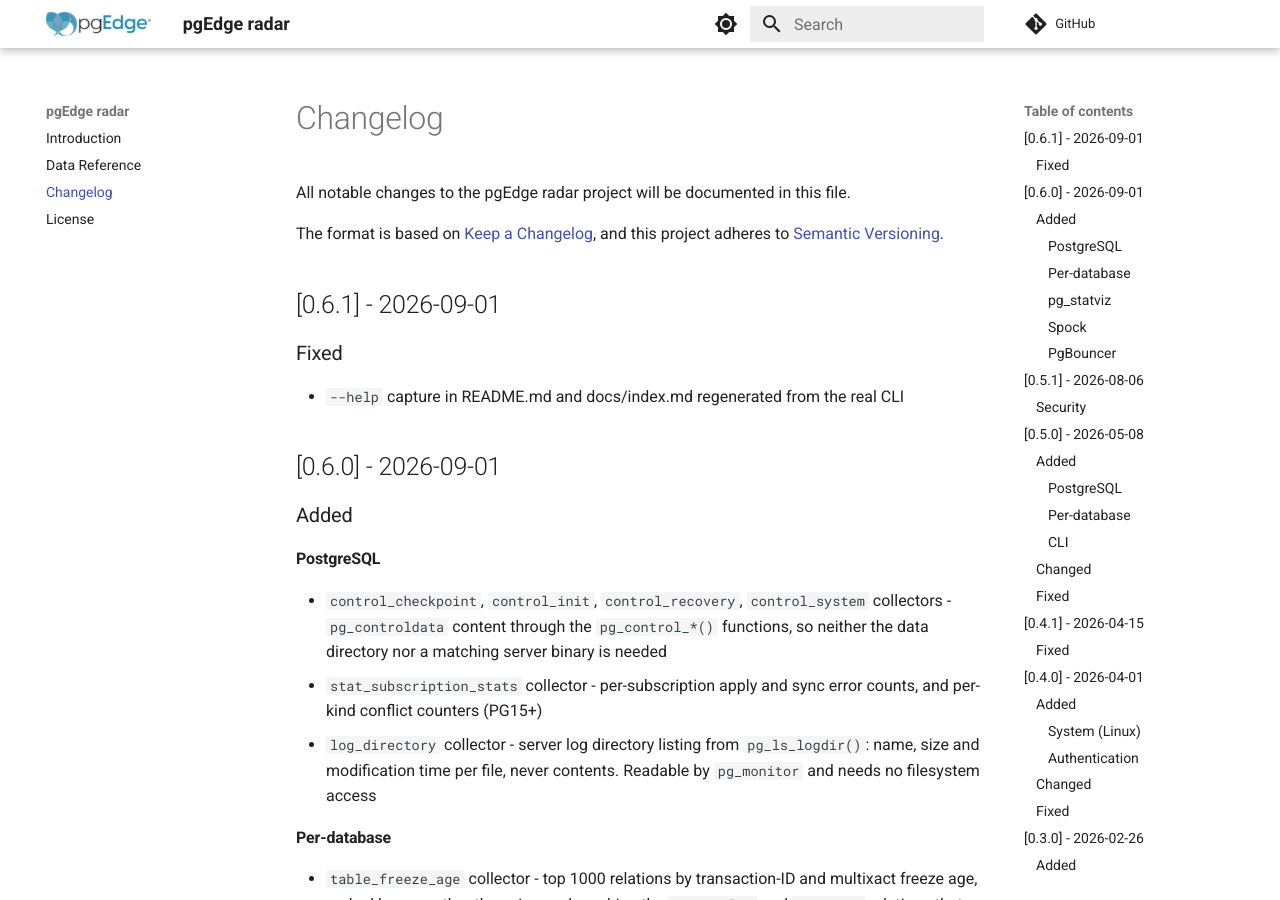
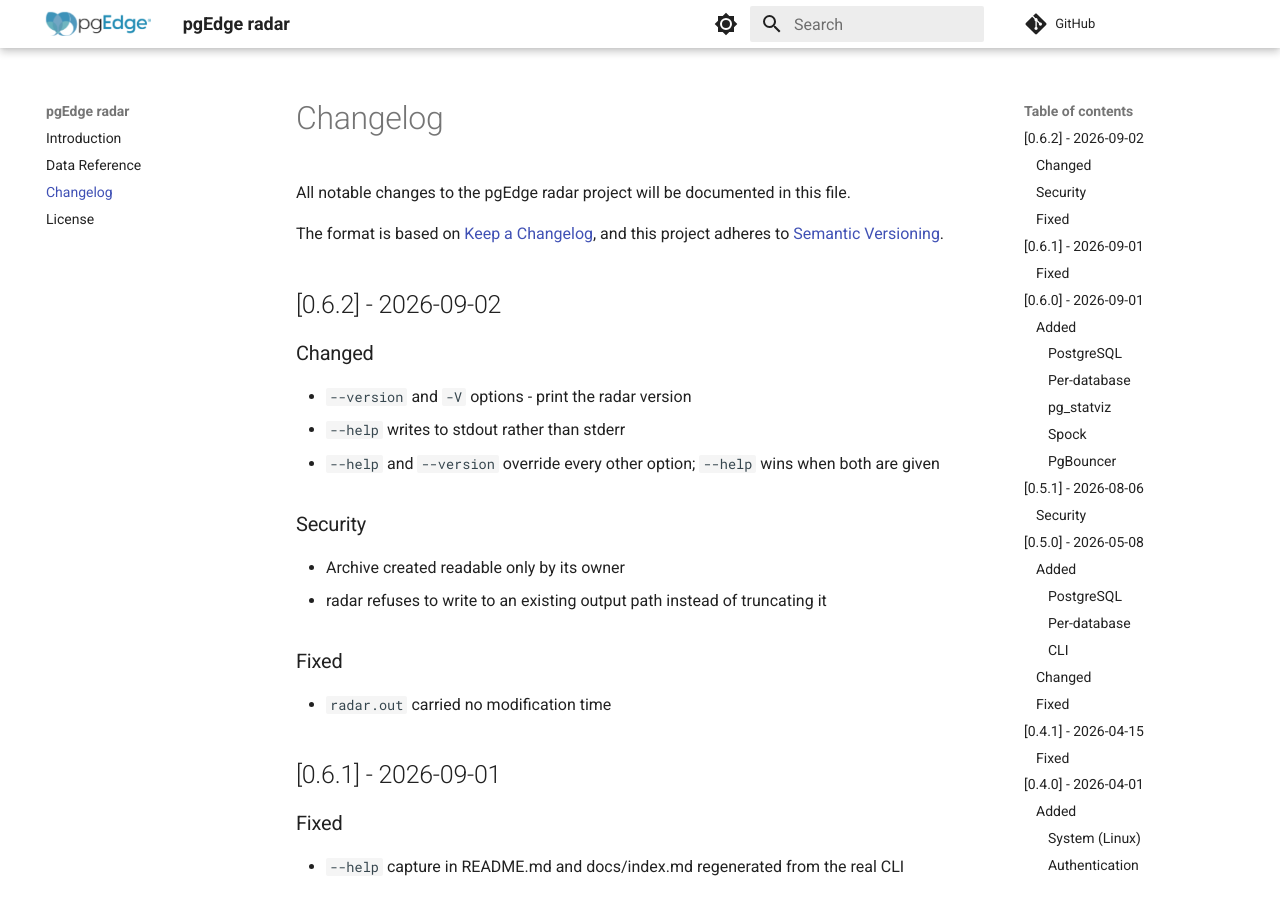
Before and after one commit to pgEdge/radar, an MkDocs documentation site: the page built from docs/changelog.md, in a window 1280 px wide and 900 px high. Built offline with MkDocs 1.6.1 and Material for MkDocs 9.7.7, drawn with Linux system fonts in a browser that asks for light colours; comment, search, counter and statistics services are not loaded.

Commit message:
docs: add the 0.6.2 changelog entry

```diff
--- a/docs/changelog.md
+++ b/docs/changelog.md
@@ -6,6 +6,20 @@ documented in this file.
 The format is based on [Keep a Changelog](https://keepachangelog.com/),
 and this project adheres to
 [Semantic Versioning](https://semver.org/spec/v2.0.0.html).
+
+## [0.6.2] - 2026-09-02
+
+### Changed
+- `--version` and `-V` options - print the radar version
+- `--help` writes to stdout rather than stderr
+- `--help` and `--version` override every other option; `--help` wins when both are given
+
+### Security
+- Archive created readable only by its owner
+- radar refuses to write to an existing output path instead of truncating it
+
+### Fixed
+- `radar.out` carried no modification time
 
 ## [0.6.1] - 2026-09-01
 
```
